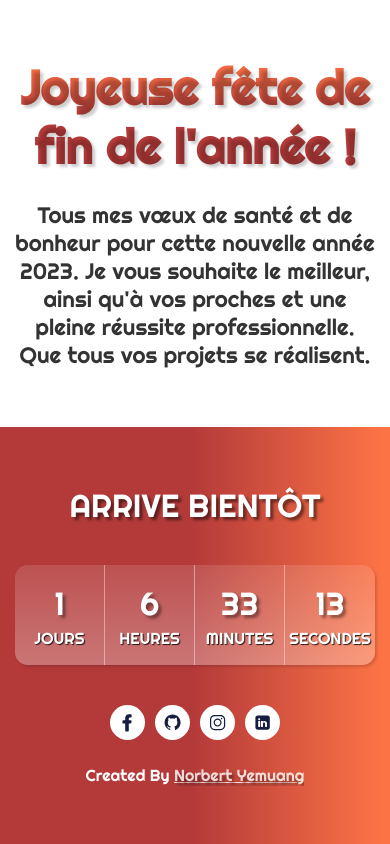
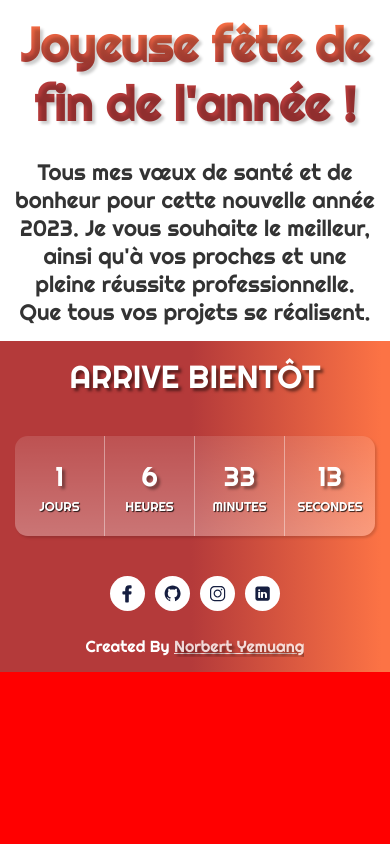
Before and after one commit to Bope142/New-Year-Countdown, a plain HTML site: page index.html in a window 390 px wide. Drawn offline with Linux system fonts and the light colour scheme; a script that the page names is missing.

Commit message:
responsive design on mobile view

```diff
--- a/css/main.css
+++ b/css/main.css
@@ -165,6 +165,7 @@ body {
   /* IE and Edge */
   scrollbar-width: none;
   color: #FFFFFF;
+  background: red;
 }
 
 body::-webkit-scrollbar {
@@ -273,7 +274,6 @@ body::-webkit-scrollbar {
   align-items: center;
   justify-content: center;
   padding: 15px;
-  height: auto;
   background: #b43a3a;
   background: -moz-linear-gradient(90deg, #b43a3a 49%, #fc7345 98%);
   background: -webkit-linear-gradient(90deg, #b43a3a 49%, #fc7345 98%);
@@ -393,7 +393,20 @@ body::-webkit-scrollbar {
 @media only screen and (max-width: 1000px) {
   .container {
     grid-template-columns: 1fr;
-    height: 100%;
+    height: 100vh;
+  }
+}
+@media only screen and (max-width: 520px) {
+  .container {
+    height: auto;
+  }
+}
+@media only screen and (max-width: 500px) {
+  .countown-container .box-content .value {
+    font-size: 1.7rem;
+  }
+  .countown-container .box-content .label {
+    font-size: 0.8rem;
   }
 }
 
```
